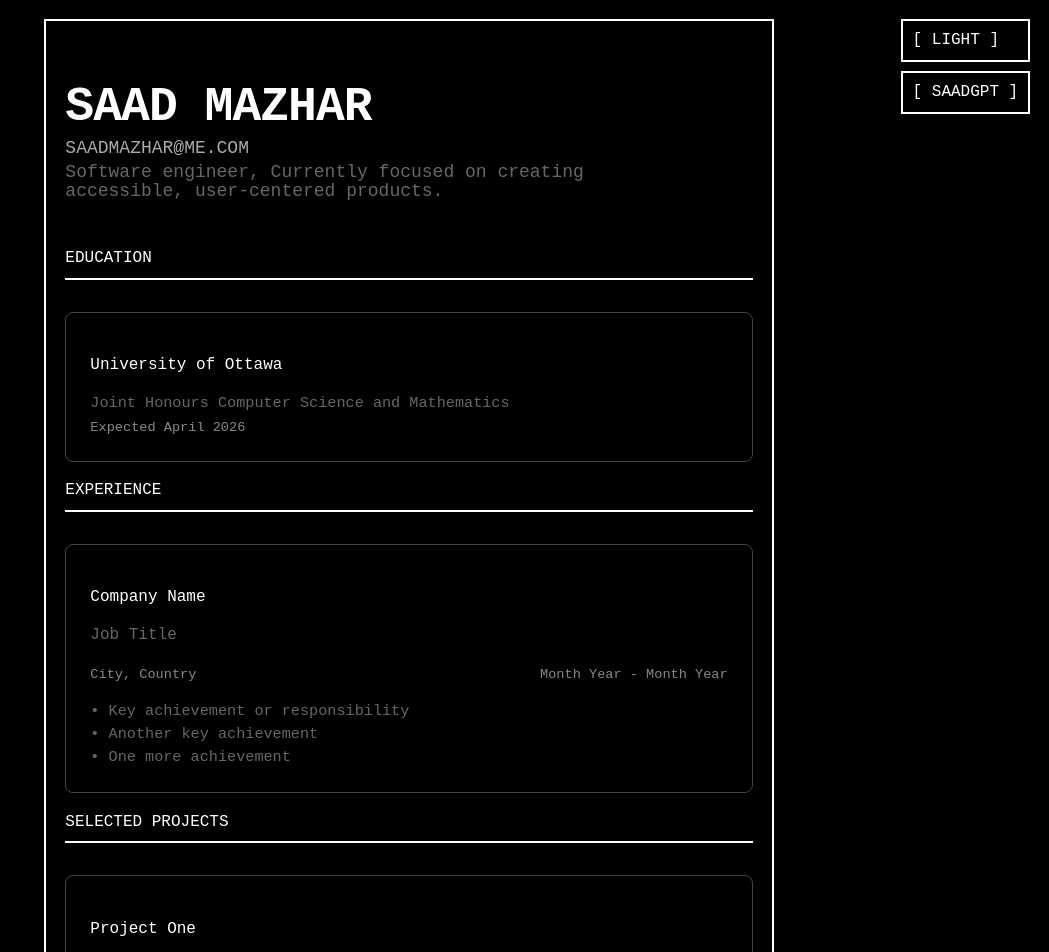
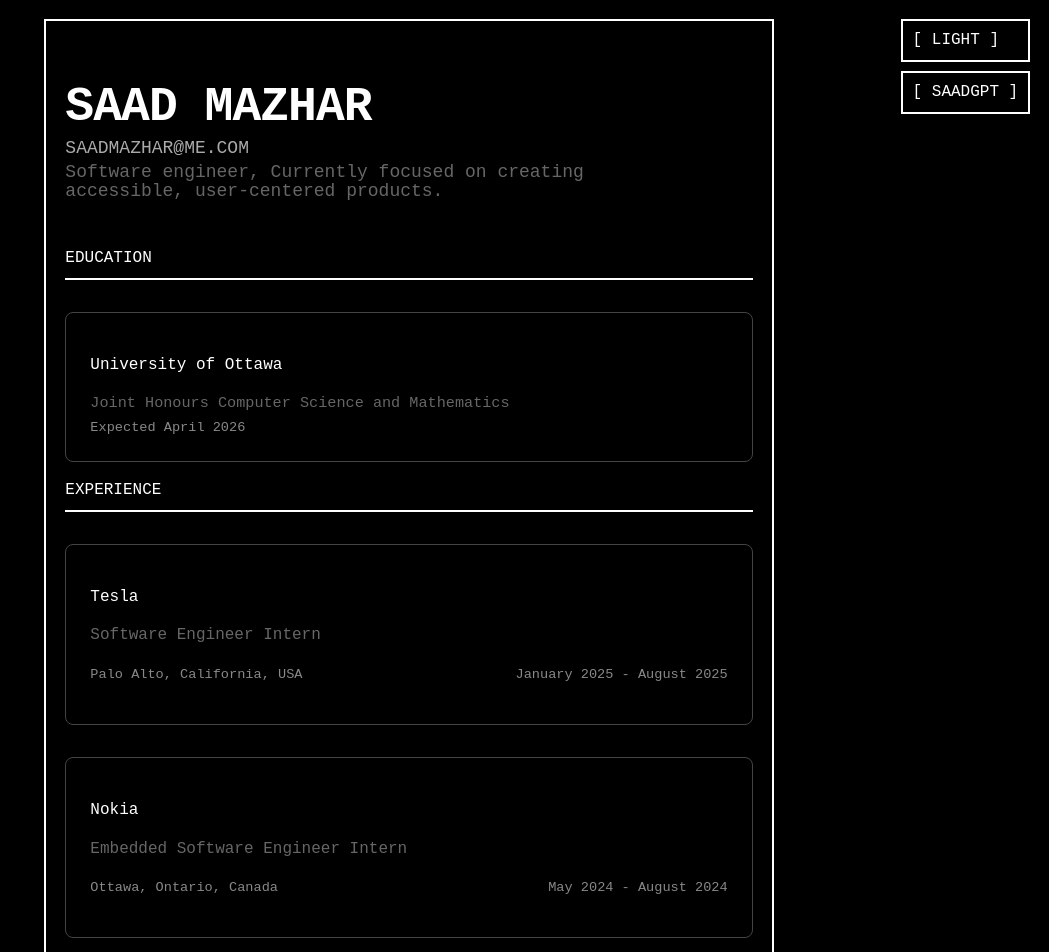
Before and after one commit to notsaad/site, a React (Create React App) app: page / in a window 1280 px wide. Shown: the top 952 px of the page, without its empty margins (231-1280 px from the left). Built offline with nearby package versions, Linux system fonts and the light colour scheme; a web font is replaced by a local one.

Commit message:
filled out experience section

```diff
--- a/src/App.tsx
+++ b/src/App.tsx
@@ -45,12 +45,30 @@ const education = [
 
 const experiences = [
   {
-    company: "Company Name",
-    title: "Job Title",
-    location: "City, Country",
-    period: "Month Year - Month Year",
-    description: "• Key achievement or responsibility\n• Another key achievement\n• One more achievement"
+    company: "Tesla",
+    title: "Software Engineer Intern",
+    location: "Palo Alto, California, USA",
+    period: "January 2025 - August 2025",
+  },
+  {
+    company: "Nokia",
+    title: "Embedded Software Engineer Intern",
+    location: "Ottawa, Ontario, Canada",
+    period: "May 2024 - August 2024",
+  },
+  {
+    company: "Nokia",
+    title: "Software Engineer Intern",
+    location: "Ottawa, Ontario, Canada",
+    period: "September 2023 - Decemeber 2023",
+  },
+  {
+    company: "Diffraction Limited",
+    title: "Software Engineer Intern",
+    location: "Ottawa, Ontario, Canada",
+    period: "May 2023 - August 2023",
   }
+
 ];
 
 // TODO: add an education and experience section
--- a/src/components/Experience.tsx
+++ b/src/components/Experience.tsx
@@ -55,7 +55,6 @@ interface ExperienceEntry {
   title: string;
   location: string;
   period: string;
-  description: string;
 }
 
 interface ExperienceProps {
@@ -75,7 +74,6 @@ const Experience: React.FC<ExperienceProps> = ({ experiences }) => {
               <Location>{entry.location}</Location>
               <Period>{entry.period}</Period>
             </LocationAndDate>
-            <Description>{entry.description}</Description>
           </ExperienceItem>
         ))}
       </ExperienceList>
```
